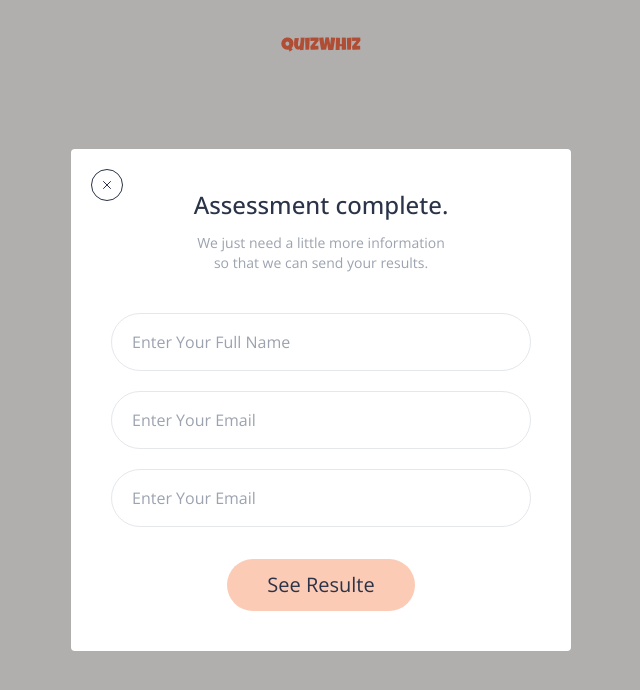
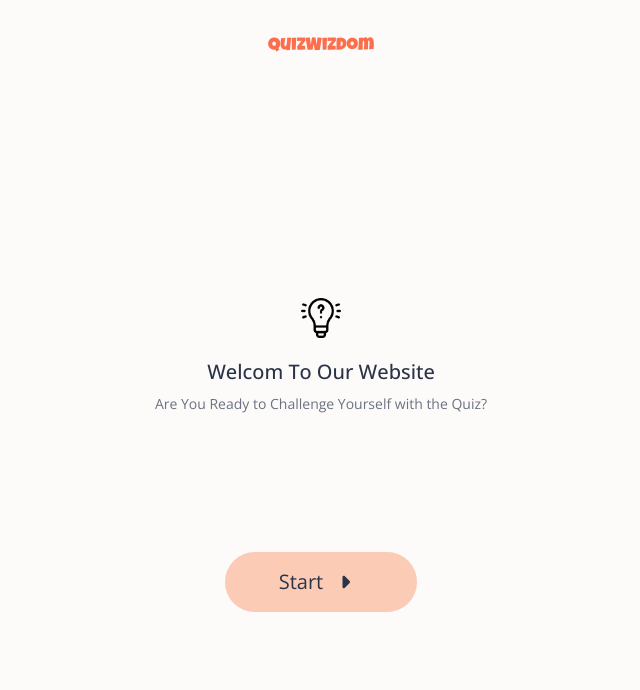
Before and after one commit to Bendada-abdelmajid/quizwhiz, a Next.js app: page / in a window 1280 px wide. Shown: the top 690 px of the page, without its empty margins (319-959 px from the left). Built offline with nearby package versions, Linux system fonts and the light colour scheme.

Commit message:
Initial commit

```diff
--- a/src/app/page.tsx
+++ b/src/app/page.tsx
@@ -4,7 +4,7 @@ export default function Home() {
   return (
     <div className="h-screen flex flex-col">
       <header className="py-8 px-10 ">
-          <h4 className="text-lg capitalize text-center font-merienda text-orange ">QuizWhiz</h4>
+          <h4 className="text-lg capitalize text-center font-merienda text-orange ">QuizWizdom</h4>
       </header>
 
       <main className="pb-20 flex flex-1 flex-col items-center justify-center ">
--- a/src/components/quiz/index.tsx
+++ b/src/components/quiz/index.tsx
@@ -10,12 +10,12 @@ import { Resulte } from "@/utils/types"
 
 const Quiz = () => {
     const [resulte, setResulte] = useState<Resulte[]>(() => {
-        const storedResulets = localStorage.getItem("resulets");
+        const storedResulets = typeof window !== 'undefined' && localStorage.getItem("resulets");
         return storedResulets ? JSON.parse(storedResulets) : [];
     });
     const [step, setStep] = useState<number>(0)
     const [disable, setDisable] = useState(true)
-    const [open, setOpen] = useState(true)
+    const [open, setOpen] = useState(false)
     const [showScore, setShowScore] = useState(false)
     const [score, setScore] = useState(resulte.filter(obj => obj.correct).length)
 
```
